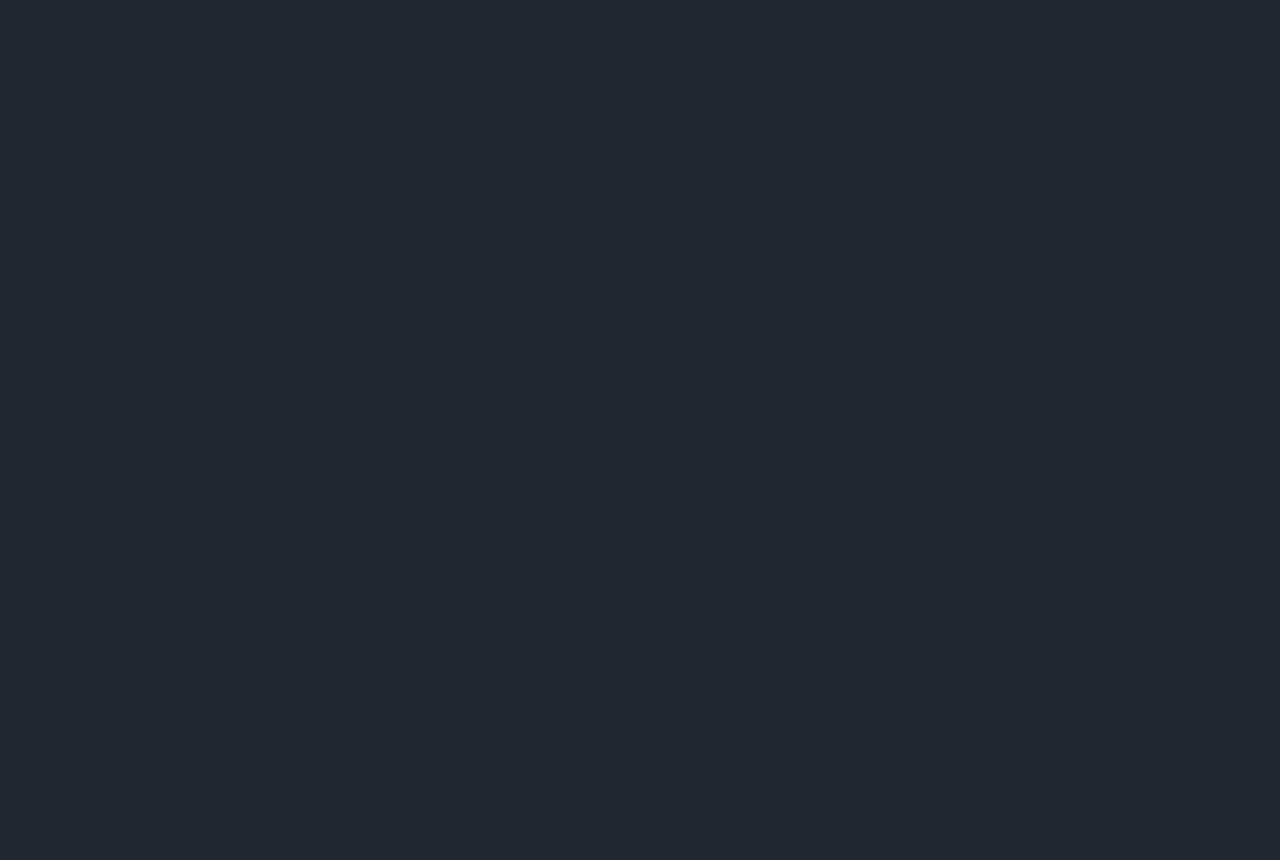
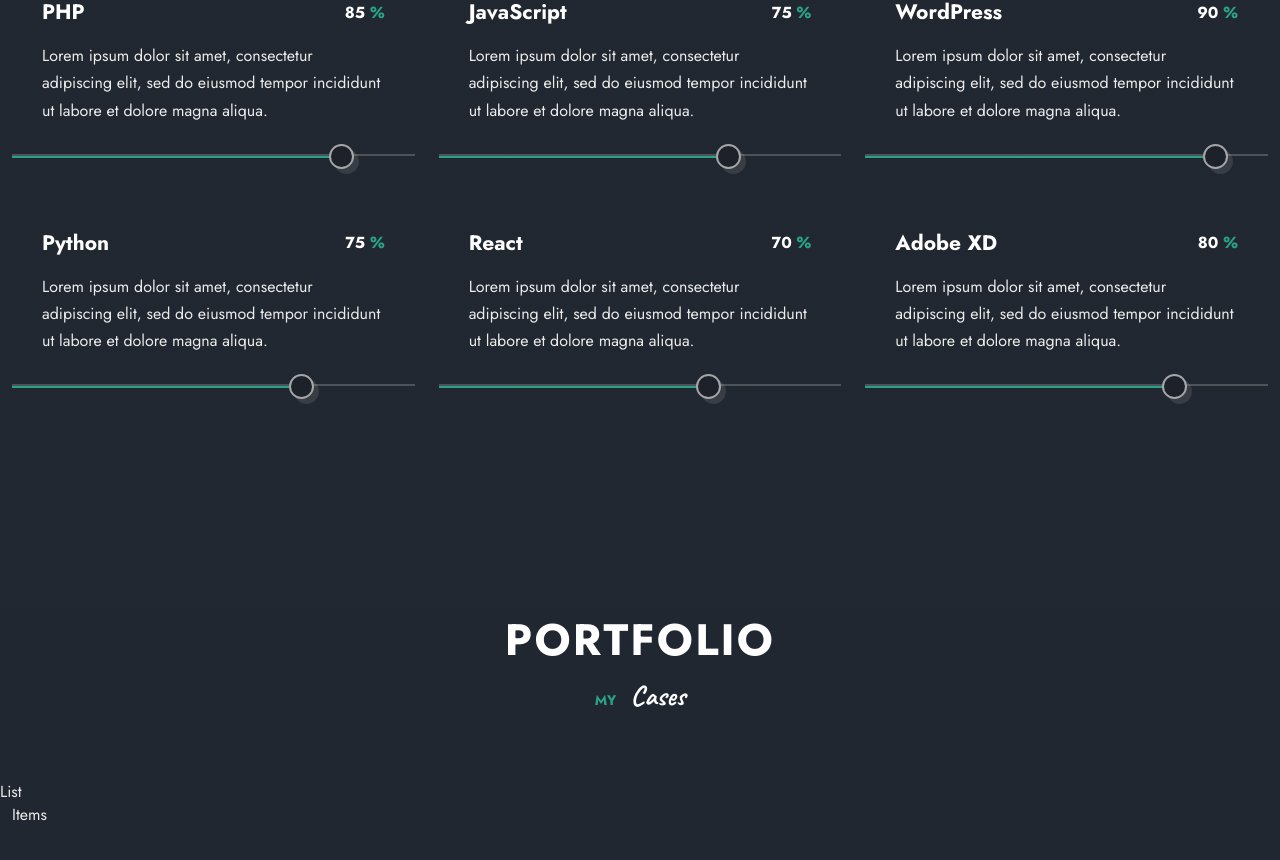
Before and after one commit to pitbull90/portfolio_website, a React (Vite) app: page / in a window 1280 px wide. Shown: the part 2013-2873 px from the top of the page. Before the commit the page ends 1839 px from the top, so only its background shows below. Built offline with nearby package versions, Linux system fonts and the light colour scheme.

Commit message:
Finished up the Skills section of the site and started on the portfolio section

```diff
--- a/src/App.css
+++ b/src/App.css
@@ -137,6 +137,11 @@
   padding-inline: 12px;
 }
 
+.grid {
+  display: grid;
+  gap: 24px;
+}
+
 .text-cs {
   text-transform: uppercase;
   letter-spacing: 0.05em;
--- a/src/App.jsx
+++ b/src/App.jsx
@@ -1,6 +1,8 @@
 import './App.css'
 import Home from './components/home/home.jsx'
 import Services from './components/services/Services.jsx'
+import Skills from './components/skills/Skills.jsx'
+import Portfolio from './components/portfolio/Portfolio.jsx'
 
 
 function App() {
@@ -9,6 +11,8 @@
     <main className='main'>
       <Home/>
       <Services />
+      <Skills />
+      <Portfolio />
     </main>
   )
 }
--- /dev/null
+++ b/src/components/portfolio/Items.jsx
@@ -0,0 +1,9 @@
+
+const Items = () => {
+  return (
+    <div>Items</div>
+  )
+}
+
+
+export default Items
--- /dev/null
+++ b/src/components/portfolio/List.jsx
@@ -0,0 +1,8 @@
+
+const List = () => {
+  return (
+    <div>List</div>
+  )
+}
+
+export default List
--- /dev/null
+++ b/src/components/portfolio/Portfolio.jsx
@@ -0,0 +1,19 @@
+import List from "./List";
+import Items from "./Items";
+
+const Portfolio = () => {
+  return (
+    <section className="portfolio section" id="work">
+        <h2 className='section__title text-cs'>Portfolio</h2>
+        <p className='section__subtitle'>My <span>Cases</span></p>
+
+        <List />
+
+        <div className="portfolio__container container grid">
+            <Items />
+        </div>
+    </section>
+  )
+}
+
+export default Portfolio
--- /dev/null
+++ b/src/components/skills/Skills.jsx
@@ -0,0 +1,35 @@
+import { skills } from '../../Data.jsx'
+import './skills.css'
+
+ const Skills = () => {
+  return (
+    <section className="skills section" id="skills">
+        <h2 className='section__title text-cs'>Professional Skills</h2>
+        <p className='section__subtitle'>My <span>Talents</span></p>
+
+        <div className="skills__container container grid">
+            {skills.map(({name, percentage, description}, index) => {
+                return(
+                    <div key={index} className="skills__item">
+                        <div className="skills__titles">
+                            <h3 className="skills__name">{name}</h3>
+                            <span className="skills__number">
+                                {percentage} <span>%</span>
+                            </span>
+                        </div>
+
+                        <p className="skills__description">{description}</p>
+
+                        <div className="skills__bar"></div>
+                        <span className="skills__percentage" style={ {width: `${percentage}%`} }>
+                            <span></span>
+                        </span>
+                    </div>
+                )
+            })}
+        </div>
+    </section>
+  )
+}
+
+export default Skills
--- /dev/null
+++ b/src/components/skills/skills.css
@@ -0,0 +1,64 @@
+.skills {
+    background-image: var(--third-gradient);
+}
+
+.skills__container {
+    grid-template-columns: repeat(3, 1fr);
+    row-gap: 70px;
+}
+
+.skills__titles,
+.skills__description {
+    padding-inline: 30px;
+}
+
+.skills__titles {
+    display: flex;
+    justify-content: space-between;
+    align-items: center;
+    margin-bottom: 15px;
+}
+
+.skills__name {
+    font-size: var(--largest-font-size);
+}
+
+.skills__number {
+    color: var(--title-color);
+    font-weight: 700;
+}
+
+.skills__number span {
+    color: var(--primary-color);
+}
+
+.skills__description {
+    margin-bottom: 30px;
+}
+
+.skills__bar,
+.skills__percentage {
+    height: 2px;
+}
+
+.skills__bar {
+    background: rgba(255, 255, 255, 0.2);
+}
+
+.skills__percentage {
+    display: block;
+    background-color: var(--primary-color);
+    position: relative;
+}
+
+.skills__percentage span {
+    background-color: var(--container-color);
+    border: 2px solid var(--border-color);
+    box-shadow: var(--shadow);
+    width: 25px;
+    height: 25px;
+    border-radius: 50%;
+    position: absolute;
+    right: 0;
+    top: -12px;
+}
```
Also changed, not shown: src/components/portfolio/portfolio.css (added).
